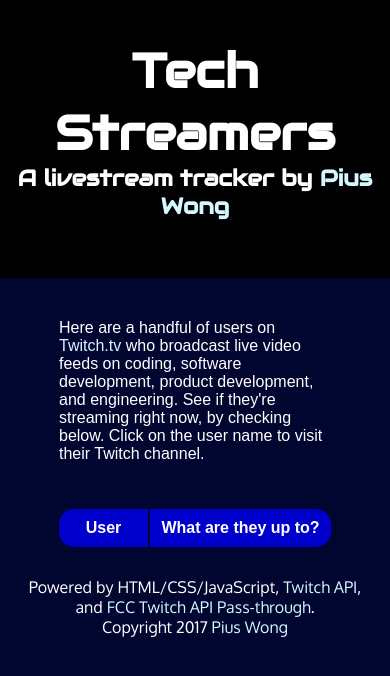
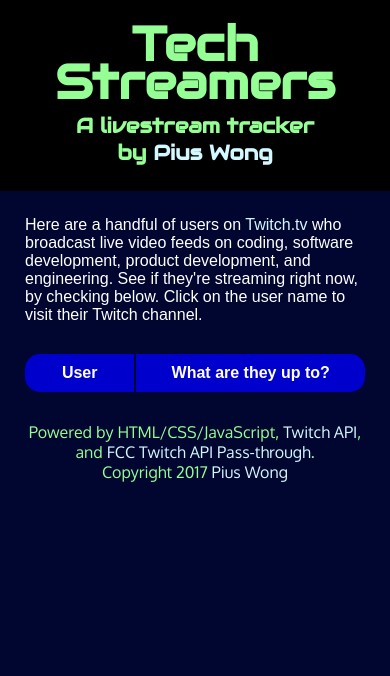
Before and after one commit to pieguyatx/TechStreamers, a plain HTML site: page index.html in a window 390 px wide. Drawn offline with Linux system fonts and the light colour scheme; a web font is replaced by a local one.

Commit message:
Make more responsive for small screens

```diff
--- a/main.css
+++ b/main.css
@@ -16,6 +16,7 @@ header{
   margin: 0;
   padding: 40px 0 40px 0;
   background: black;
+  color: #95ff95;
 }
 h1, h2, h3{
   font-family: 'Audiowide', cursive;
@@ -37,6 +38,7 @@ section{
 #intro p{
   width: 80%;
   text-align: left;
+  margin: 25px 0 25px 0;
 }
 /* Format table below*/
 #results div.container{
@@ -78,6 +80,16 @@ section{
 }
 #results .userData .user{
   font-size: 1.5em;
+  /* Deal with long links */
+  overflow-wrap: break-word;
+  word-wrap: break-word;
+  -ms-word-break: break-all;
+  word-break: break-all;
+  word-break: break-word;
+  -ms-hyphens: auto;
+  -moz-hyphens: auto;
+  -webkit-hyphens: auto;
+  hyphens: auto;
 }
 #results .userData:nth-child(2n+1) > div{
   background: #110e7f;
@@ -149,6 +161,7 @@ section{
 footer{
   margin: 20px;
   font-family: 'Oxygen', sans-serif;
+  color: #95ff95;
 }
 
 /* Mobile responsiveness */
@@ -167,25 +180,41 @@ footer{
   body{
     margin: 0;
   }
+  #intro p{
+    width: 100%;
+    margin: 0;
+  }
+  #results div.container{
+    width: 100%;
+  }
   #results .userData .info>div{
     flex-wrap: wrap;
   }
-}
-@media only screen and (max-width: 530px) {
-  header h2{
-    margin-top: 5px;
-    margin-left: 0;
+  .status{
+    height: auto;
   }
 }
-@media only screen and (max-width: 420px){
+@media only screen and (max-width: 620px) {
+  header{
+    padding: 20px 0 20px 0;
+  }
   header h1{
     font-size: 3em;
-    margin: 0;
-    margin-bottom: -.3em;
   }
   header h2{
-    font-size: 1.4em;
-    padding: 0;
-    margin-top: 14px;
+    font-size: 1.3em;
   }
 }
+@media only screen and (max-width: 500px){
+  header{
+    padding: 25px;
+  }
+  header h1{
+    line-height: 0.8em;
+    margin-bottom: 10px;
+  }
+  header h2{
+    width: 250px;
+    margin: 0 auto 0 auto;
+  }
+}
```
